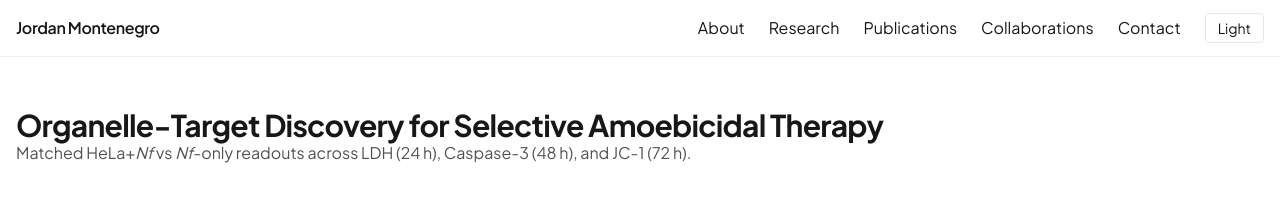
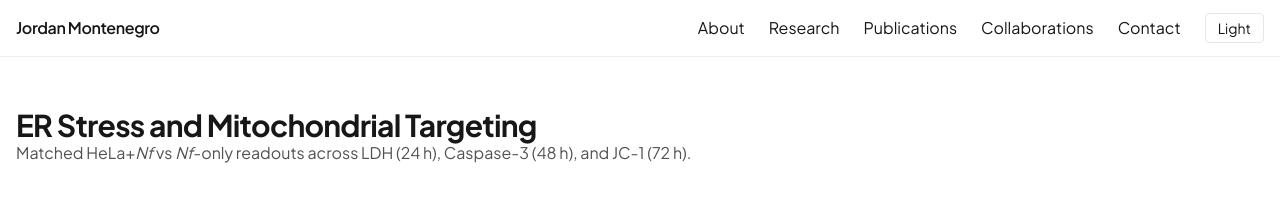
Before and after one commit to ljm234/Portfolio, a Next.js app: page /research/organelle-targets in a window 1280 px wide. Shown: the top 197 px of the page. Built offline with nearby package versions, Linux system fonts and the light colour scheme.

Commit message:
Align the research detail titles with the renamed manuscripts
- Rename the organelle detail page to ER Stress and Mitochondrial Targeting and the medium detail page to Montenegro-Calla's Medium, so each card and its detail page now read the same name

```diff
--- a/src/app/research/montenegro-medium/page.jsx
+++ b/src/app/research/montenegro-medium/page.jsx
@@ -1,7 +1,7 @@
 import Image from "next/image";
 
 export const metadata = {
-  title: "Montenegro’s Medium (MM) - Research",
+  title: "Montenegro-Calla’s Medium (MM) - Research",
   description:
     "Serum-free, low-cost axenic medium enabling robust Naegleria fowleri growth.",
   alternates: { canonical: "/research/montenegro-medium" },
@@ -11,7 +11,7 @@ export default function Page() {
   return (
     <div className="space-y-10">
       <header>
-        <h1 className="text-4xl font-bold tracking-tight">Montenegro’s Medium (MM)</h1>
+        <h1 className="text-4xl font-bold tracking-tight">Montenegro-Calla’s Medium (MM)</h1>
         <p className="mt-2 text-neutral-700 dark:text-neutral-300">
           Serum-free, low-cost axenic medium enabling robust Naegleria fowleri growth.
         </p>
@@ -24,7 +24,7 @@ export default function Page() {
           <h3 className="text-lg font-semibold">Growth curve in MM</h3>
           <Image
             src="/research/mm/fig2-growth.png"
-            alt="Growth in Montenegro’s Medium from 0-168 hours"
+            alt="Growth in Montenegro-Calla’s Medium from 0-168 hours"
             width={1600}
             height={1000}
             sizes="100vw"
@@ -40,7 +40,7 @@ export default function Page() {
           <h3 className="text-lg font-semibold">Fresh vs old MM</h3>
           <Image
             src="/research/mm/fig3-fresh-old.png"
-            alt="Fresh vs old Montenegro’s Medium at 48 and 72 hours"
+            alt="Fresh vs old Montenegro-Calla’s Medium at 48 and 72 hours"
             width={1600}
             height={1000}
             sizes="100vw"
--- a/src/app/research/organelle-targets/page.jsx
+++ b/src/app/research/organelle-targets/page.jsx
@@ -4,7 +4,7 @@ import Reveal from "@/components/effects/Reveal";
 import HoverLift from "@/components/effects/HoverLift";
 
 export const metadata = {
-  title: "Organelle-Target Discovery for Selective Amoebicidal Therapy",
+  title: "ER Stress and Mitochondrial Targeting - Research",
   description:
     "Matched HeLa+Nf vs Nf-only readouts across LDH (24 h), Caspase-3 (48 h), and JC-1 (72 h).",
   alternates: { canonical: "/research/organelle-targets" },
@@ -34,7 +34,7 @@ export default function OrganelleTargetsPage() {
       <header className="space-y-2">
         <Reveal effect="fade-up">
           <h1 className="text-3xl font-bold tracking-tight">
-            Organelle-Target Discovery for Selective Amoebicidal Therapy
+            ER Stress and Mitochondrial Targeting
           </h1>
         </Reveal>
         <p className="text-neutral-600 dark:text-neutral-300">
```
